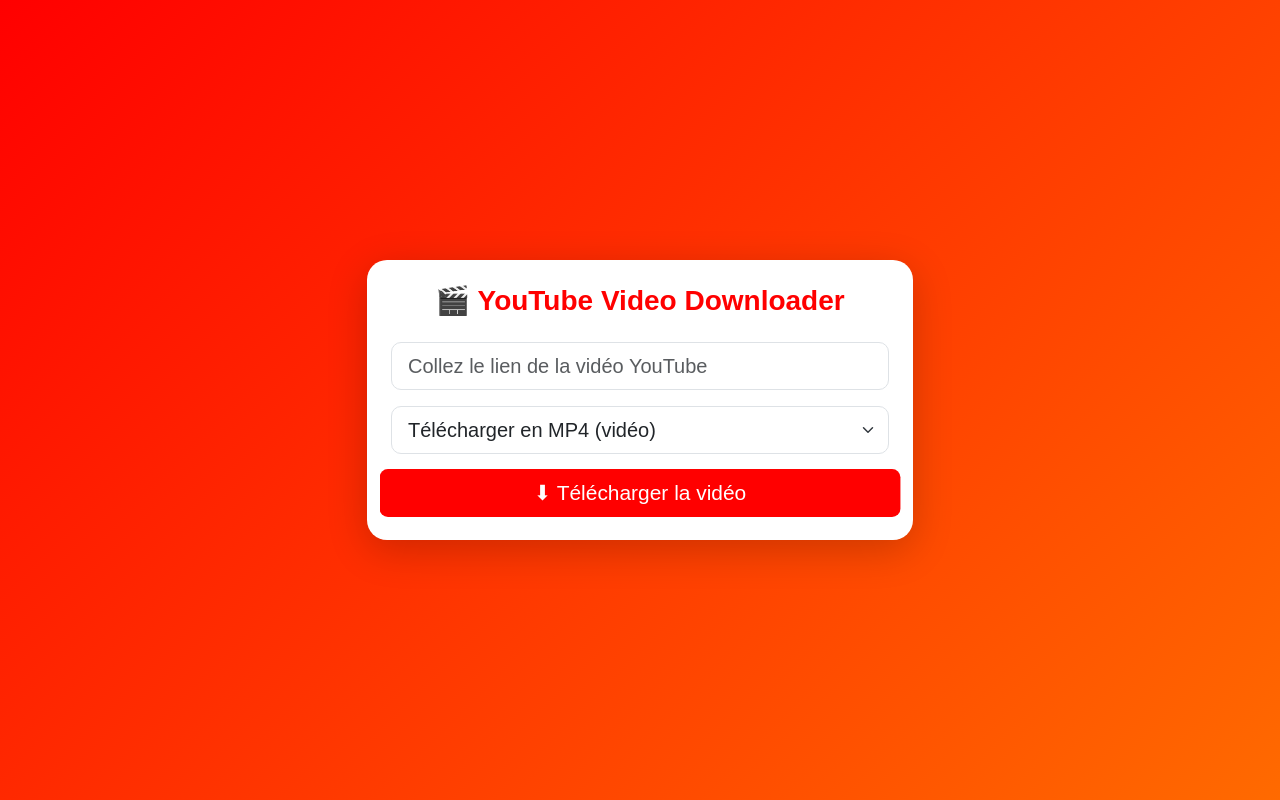
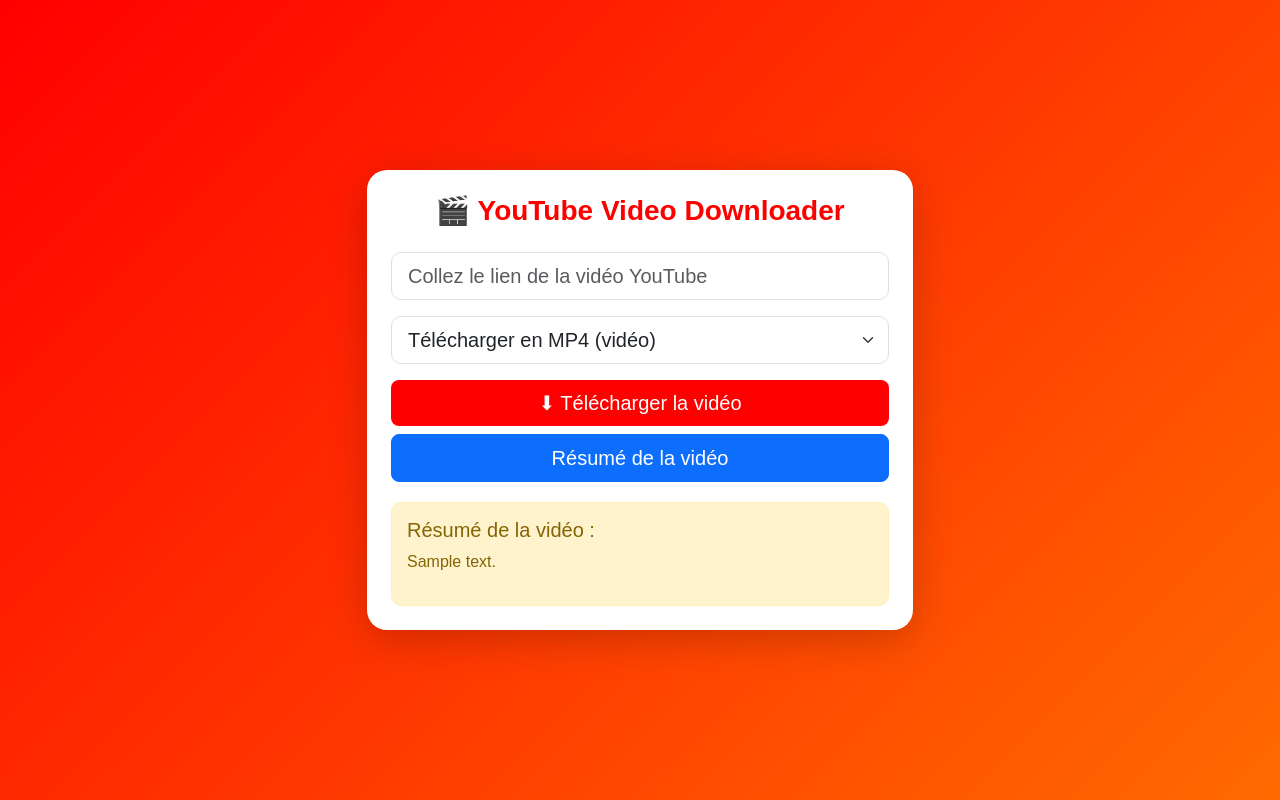
Before and after one commit to darel-developer/youtube_downloader, a Flask app: template templates/index.html in a window 1280 px wide. Run offline with Flask 3, Linux system fonts and the light colour scheme; the template is opened without the code that fills it: most values are stand-ins (such as "Sample title", 1, 10 or a date in 2020); parts of the project's set-up code (start-up, migrations or seed data) failed here and were passed over.

Commit message:
ajout de la v1 de la fonction de résumer avec openAI

```diff
--- a/app.py
+++ b/app.py
@@ -2,41 +2,148 @@ from flask import Flask, render_template, request, send_file
 import yt_dlp
 import os
 import imageio_ffmpeg
+import whisper
+import openai
+import uuid
+import time
+import re
+import requests
+import logging
 
 app = Flask(__name__)
 
+# ====== CONFIGURATION ======
 DOWNLOAD_FOLDER = "downloads"
+os.makedirs(DOWNLOAD_FOLDER, exist_ok=True)
+ffmpeg_path = imageio_ffmpeg.get_ffmpeg_exe()
+assert os.path.exists(ffmpeg_path), "FFmpeg introuvable ! Vérifie imageio-ffmpeg"
 
-# créer le dossier downloads s'il n'existe pas
-os.makedirs(DOWNLOAD_FOLDER, exist_ok=True)
+# Initialiser Whisper
+whisper_model = whisper.load_model("base")  # ou "tiny" pour plus rapide
 
-# chemin automatique de ffmpeg
-ffmpeg_path = imageio_ffmpeg.get_ffmpeg_exe()
+# Configurer OpenAI (mettre votre clé dans la variable d'environnement OPENAI_API_KEY)
+openai.api_key = os.getenv("OPENAI_API_KEY")
 
+# Configurer logging
+logging.basicConfig(level=logging.INFO, format="%(asctime)s [%(levelname)s] %(message)s")
 
+# ====== FONCTION D'ATTENTE DE FICHIER STABLE ======
+def wait_for_file_stable(filepath, timeout=15):
+    """Attendre que le fichier existe, n'a pas de .part et soit stable en taille"""
+    total_wait = 0
+    last_size = -1
+    stable_counter = 0
+    filepath = os.path.abspath(filepath)  # chemin absolu
+    while total_wait < timeout:
+        # Vérifier existence et absence de .part
+        if os.path.exists(filepath) and not any(f.endswith(".part") for f in os.listdir(DOWNLOAD_FOLDER)):
+            size = os.path.getsize(filepath)
+            if size == last_size and size > 0:
+                stable_counter += 1
+                if stable_counter >= 2:  # stable 1s
+                    return True
+            else:
+                stable_counter = 0
+                last_size = size
+        time.sleep(0.5)
+        total_wait += 0.5
+        logging.info(f"Attente active... {total_wait}s écoulées")
+    return False
+
+# ====== FONCTION DE RÉSUMÉ ======
+def generate_summary(video_url):
+    logging.info(f"Début du résumé pour la vidéo : {video_url}")
+
+    ydl_opts = {
+        'skip_download': True,
+        'writesubtitles': True,
+        'subtitleslangs': ['all'],
+        'subtitlesformat': 'vtt',
+        'quiet': True
+    }
+
+    with yt_dlp.YoutubeDL(ydl_opts) as ydl:
+        info = ydl.extract_info(video_url, download=False)
+        subtitles = info.get("subtitles")
+        logging.info(f"Sous-titres trouvés : {bool(subtitles)}")
+
+        if subtitles:
+            lang = list(subtitles.keys())[0]
+            sub_url = subtitles[lang][0]['url']
+            subtitle_text = requests.get(sub_url).text
+            subtitle_text = re.sub(r"\d{2}:\d{2}:\d{2}\.\d{3} --> \d{2}:\d{2}:\d{2}\.\d{3}", "", subtitle_text)
+            subtitle_text = re.sub(r"\n+", " ", subtitle_text)
+            text_for_summary = subtitle_text
+        else:
+            audio_file = os.path.join(DOWNLOAD_FOLDER, f"temp_audio_{int(time.time()*1000)}.mp3")
+            audio_file = os.path.abspath(audio_file)
+            logging.info(f"Téléchargement de l'audio dans {audio_file}")
+
+            ydl_opts_audio = {
+                'format': 'bestaudio/best',
+                'outtmpl': audio_file,
+                'ffmpeg_location': ffmpeg_path,
+                'noplaylist': True,
+                'quiet': True
+            }
+            with yt_dlp.YoutubeDL(ydl_opts_audio) as ydl2:
+                ydl2.download([video_url])
+
+            logging.info("Vérification que le fichier audio est prêt et stable...")
+            if not wait_for_file_stable(audio_file, timeout=15):
+                raise FileNotFoundError(f"Le fichier audio n'a pas été trouvé ou n'est pas stable après 15 secondes : {audio_file}")
+
+            logging.info("Petit délai pour Windows avant la transcription...")
+            time.sleep(0.5)
+
+            logging.info("Transcription de l'audio avec Whisper...")
+            if not os.path.exists(audio_file):
+                raise FileNotFoundError(f"Fichier audio introuvable juste avant Whisper : {audio_file}")
+            result = whisper_model.transcribe(audio_file)
+            text_for_summary = result['text']
+            os.remove(audio_file)
+            logging.info("Fichier audio temporaire supprimé")
+
+    logging.info("Envoi du texte à OpenAI pour générer le résumé...")
+    response = openai.ChatCompletion.create(
+        model="gpt-3.5-turbo",
+        messages=[
+            {"role": "system", "content": "Tu es un assistant qui résume les vidéos de manière concise."},
+            {"role": "user", "content": f"Fais un résumé clair de ce texte : {text_for_summary}"}
+        ],
+        temperature=0.5,
+        max_tokens=250
+    )
+
+    summary = response['choices'][0]['message']['content']
+    logging.info("Résumé généré avec succès")
+    return summary
+
+# ====== ROUTE PRINCIPALE ======
 @app.route("/", methods=["GET", "POST"])
 def index():
+    summary = None  # pour envoyer le résumé au template
 
     if request.method == "POST":
-
         url = request.form["url"]
         file_format = request.form["format"]
+        action = request.form.get("action", "download")
+        logging.info(f"Action demandée : {action}, format : {file_format}, URL : {url}")
 
         try:
+            if action == "summarize":
+                summary = generate_summary(url)
+                return render_template("index.html", summary=summary)
 
-            # OPTION MP4
+            # CAS TÉLÉCHARGEMENT
             if file_format == "mp4":
-
                 ydl_opts = {
                     'format': 'best',
                     'outtmpl': f'{DOWNLOAD_FOLDER}/%(title)s.%(ext)s',
                     'retries': 10,
                     'fragment_retries': 10
                 }
-
-            # OPTION MP3
             else:
-
                 ydl_opts = {
                     'format': 'bestaudio/best',
                     'outtmpl': f'{DOWNLOAD_FOLDER}/%(title)s.%(ext)s',
@@ -51,18 +158,19 @@ def index():
             with yt_dlp.YoutubeDL(ydl_opts) as ydl:
                 info = ydl.extract_info(url, download=True)
                 filename = ydl.prepare_filename(info)
-
-                # corriger le nom si conversion mp3
                 if file_format == "mp3":
                     filename = os.path.splitext(filename)[0] + ".mp3"
+                logging.info(f"Fichier téléchargé : {filename}")
 
             return send_file(filename, as_attachment=True)
 
         except Exception as e:
-            return f"Erreur lors du téléchargement : {str(e)}"
+            logging.error(f"Erreur rencontrée : {str(e)}")
+            summary = f"Erreur : {str(e)}"
 
-    return render_template("index.html")
+    return render_template("index.html", summary=summary)
 
-
+# ====== LANCEMENT DU SERVEUR ======
 if __name__ == "__main__":
+    logging.info("Démarrage du serveur Flask...")
     app.run(debug=True)
--- a/templates/index.html
+++ b/templates/index.html
@@ -1,19 +1,11 @@
 <!DOCTYPE html>
 <html lang="fr">
-
 <head>
 <meta charset="UTF-8">
 <title>YouTube Downloader</title>
-
-<!-- Bootstrap -->
 <link href="https://cdn.jsdelivr.net/npm/bootstrap@5.3.2/dist/css/bootstrap.min.css" rel="stylesheet">
-
-<!-- Animations -->
-<link rel="stylesheet" href="https://cdnjs.cloudflare.com/ajax/libs/animate.css/4.1.1/animate.min.css"/>
-
 <style>
-
-body{
+body {
     background: linear-gradient(135deg,#ff0000,#ff6a00);
     height:100vh;
     display:flex;
@@ -21,62 +13,47 @@ align-items:center;
     justify-content:center;
     font-family:Arial, Helvetica, sans-serif;
 }
-
-.card{
+.card {
     border:none;
     border-radius:20px;
     box-shadow:0 10px 40px rgba(0,0,0,0.2);
 }
-
-.title{
+.title {
     font-weight:bold;
     color:#ff0000;
 }
-
-.btn-download{
+.btn-download {
     background:#ff0000;
     border:none;
     transition:0.3s;
 }
-
-.btn-download:hover{
+.btn-download:hover {
     background:#cc0000;
     transform:scale(1.05);
 }
-
-input, select{
+input, select {
     border-radius:10px !important;
 }
-
+.summary-div {
+    margin-top: 20px;
+    padding: 15px;
+    background-color: #fff3cd;
+    border: 1px solid #ffeeba;
+    border-radius: 10px;
+    color: #856404;
+}
 </style>
-
 </head>
-
 <body>
 
 <div class="container">
-
     <div class="row justify-content-center">
-
         <div class="col-md-6">
-
-<div class="card p-4 animate__animated animate__fadeInDown">
-
-<h3 class="text-center title mb-4">
-🎬 YouTube Video Downloader
-</h3>
-
+            <div class="card p-4">
+                <h3 class="text-center title mb-4">🎬 YouTube Video Downloader</h3>
                 <form method="POST">
-
                     <div class="mb-3">
-
-<input
-type="text"
-class="form-control form-control-lg"
-name="url"
-placeholder="Collez le lien de la vidéo YouTube"
-required>
-
+                        <input type="text" class="form-control form-control-lg" name="url" placeholder="Collez le lien de la vidéo YouTube" required>
                     </div>
                     <div class="mb-3">
                         <select name="format" class="form-select form-select-lg">
@@ -84,25 +61,26 @@ required>
                             <option value="mp3">Télécharger en MP3 (audio)</option>
                         </select>
                     </div>
+                    <div class="d-grid mb-2">
+                        <button class="btn btn-download btn-lg text-white" type="submit">⬇ Télécharger la vidéo</button>
+                    </div>
+                    <div class="d-grid">
+                        <button class="btn btn-primary btn-lg text-white" name="action" value="summarize">Résumé de la vidéo</button>
+                    </div>
+                </form>
 
-<div class="d-grid">
-
-<button class="btn btn-download btn-lg text-white animate__animated animate__pulse animate__infinite">
-⬇ Télécharger la vidéo
-</button>
+                <!-- Div pour afficher le résumé -->
+                {% if summary %}
+                <div class="summary-div">
+                    <h5>Résumé de la vidéo :</h5>
+                    <p>{{ summary }}</p>
+                </div>
+                {% endif %}
 
             </div>
-
-</form>
-
         </div>
-
     </div>
-
-</div>
-
 </div>
 
 </body>
-
 </html>
```
Lines whose indentation alone changed are shown as unchanged.
